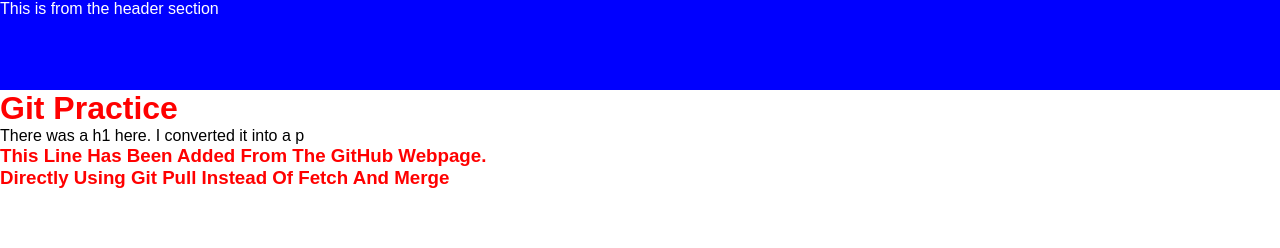
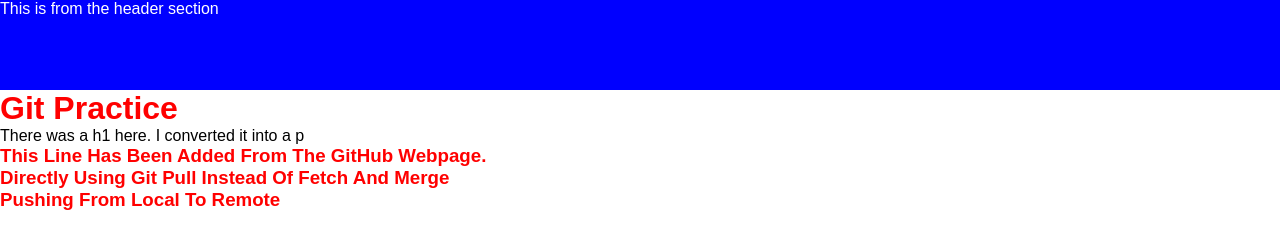
Before and after one commit to faysal40/test, a plain HTML site: page index.html in a window 1280 px wide. Drawn offline with Linux system fonts and the light colour scheme.

Commit message:
pushing from local to remote

```diff
--- a/index.html
+++ b/index.html
@@ -14,6 +14,7 @@
     <p>There was a h1 here. I converted it into a p</p>
     <h3>This line has been added from the GitHub webpage.</h3>
     <h3>Directly using git pull instead of fetch and merge</h3>
+    <h3>Pushing from local to remote</h3>
 </body>
 
 </html>
```
